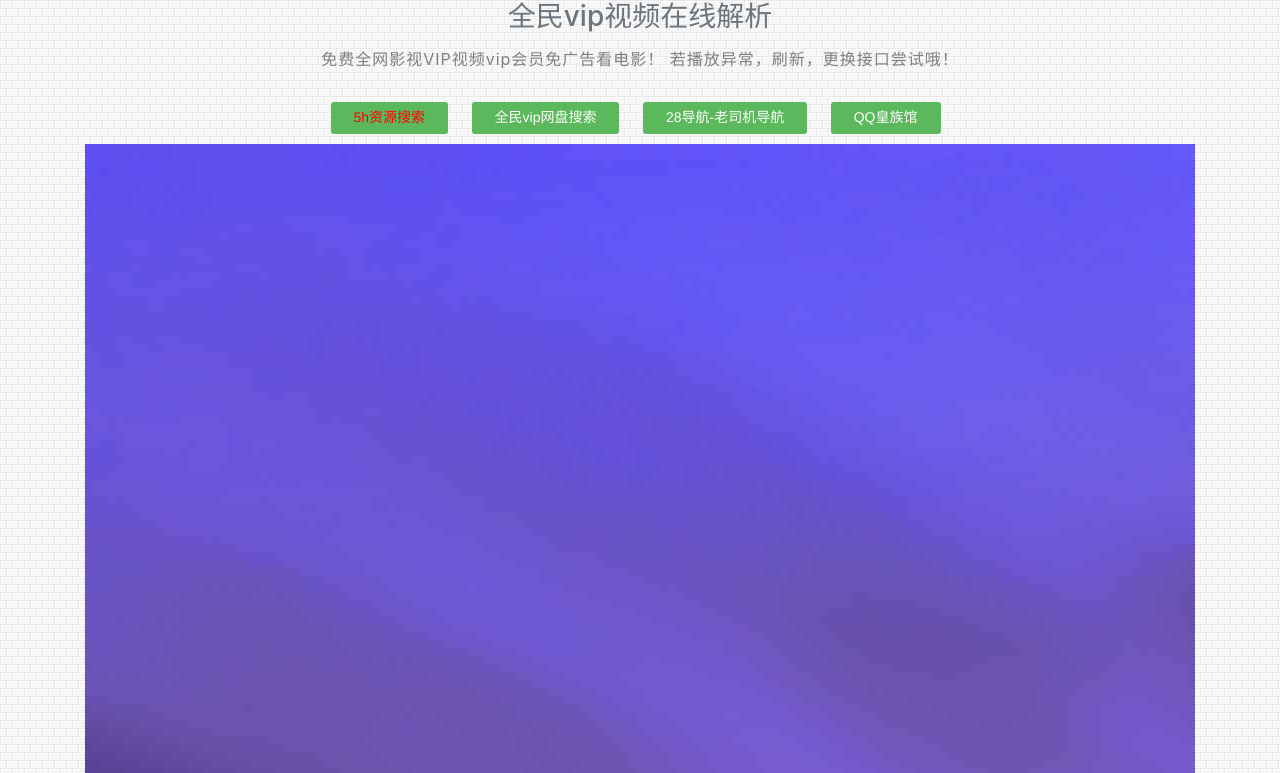
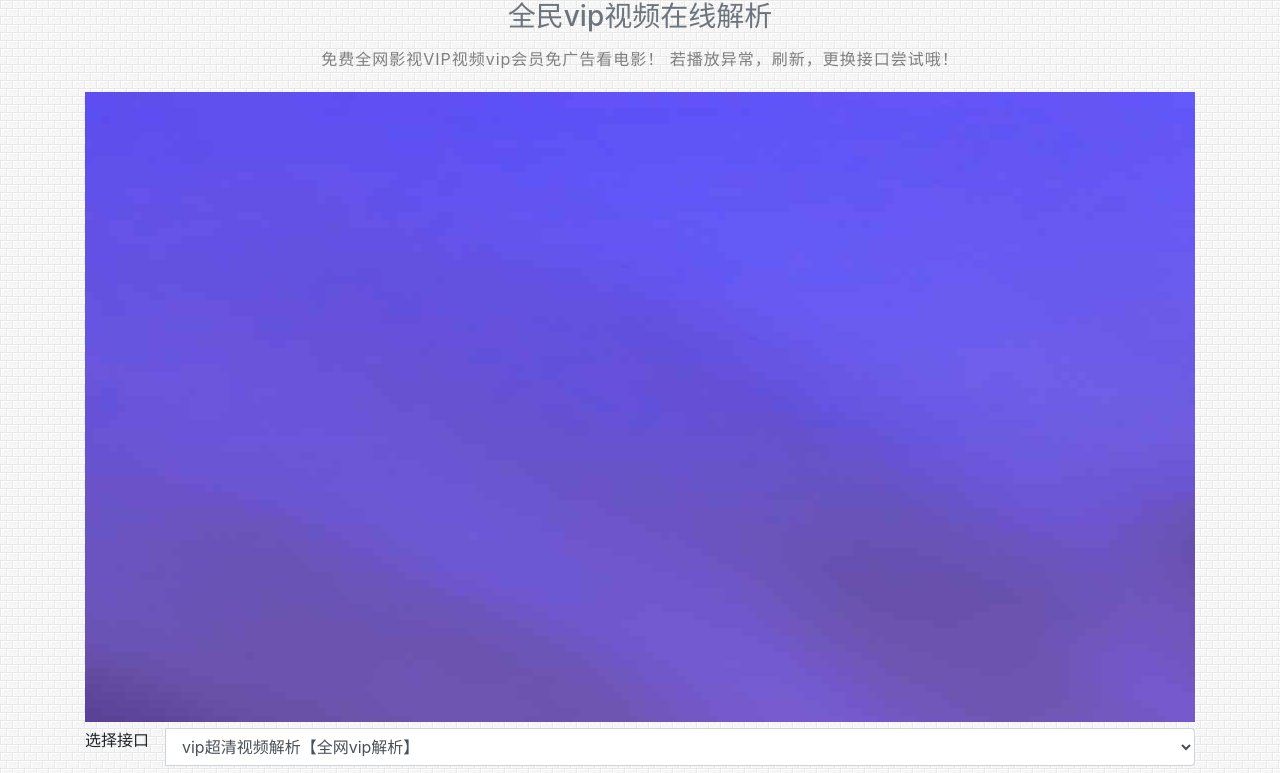
Before and after one commit to bartonCheng/pymimiblog, a Flask app: page /index in a window 1280 px wide. Shown: the top 773 px of the page. Run offline with Flask 2, Linux system fonts and the light colour scheme.

Commit message:
add indexpage

```diff
--- a/app/templates/base.html
+++ b/app/templates/base.html
@@ -42,15 +42,6 @@
           若播放异常，刷新，更换接口尝试哦！
         </span>
       </p>
-      <div class="language">
-        <a class="btn2 btn-outline2" href="http://www.5h5h.net" rel="nofollow" target="_blank"
-          style="color: red">5h资源搜索</a>
-        <a class="btn2 btn-outline2" href="http://qmaile.com/pan/" rel="nofollow" target="_blank">全民vip网盘搜索</a>
-        <a class="btn2 btn-outline2" href="https://28jx.com" rel="nofollow" target="_blank">28导航-老司机导航</a>
-        <a class="btn2 btn-outline2" href="https://www.hzgzn.com/" rel="nofollow" target="_blank">QQ皇族馆</a>
-        <br />
-        <div id="gg11"></div>
-      </div>
     </section>
 
     <!-- 播放器 -->
```
